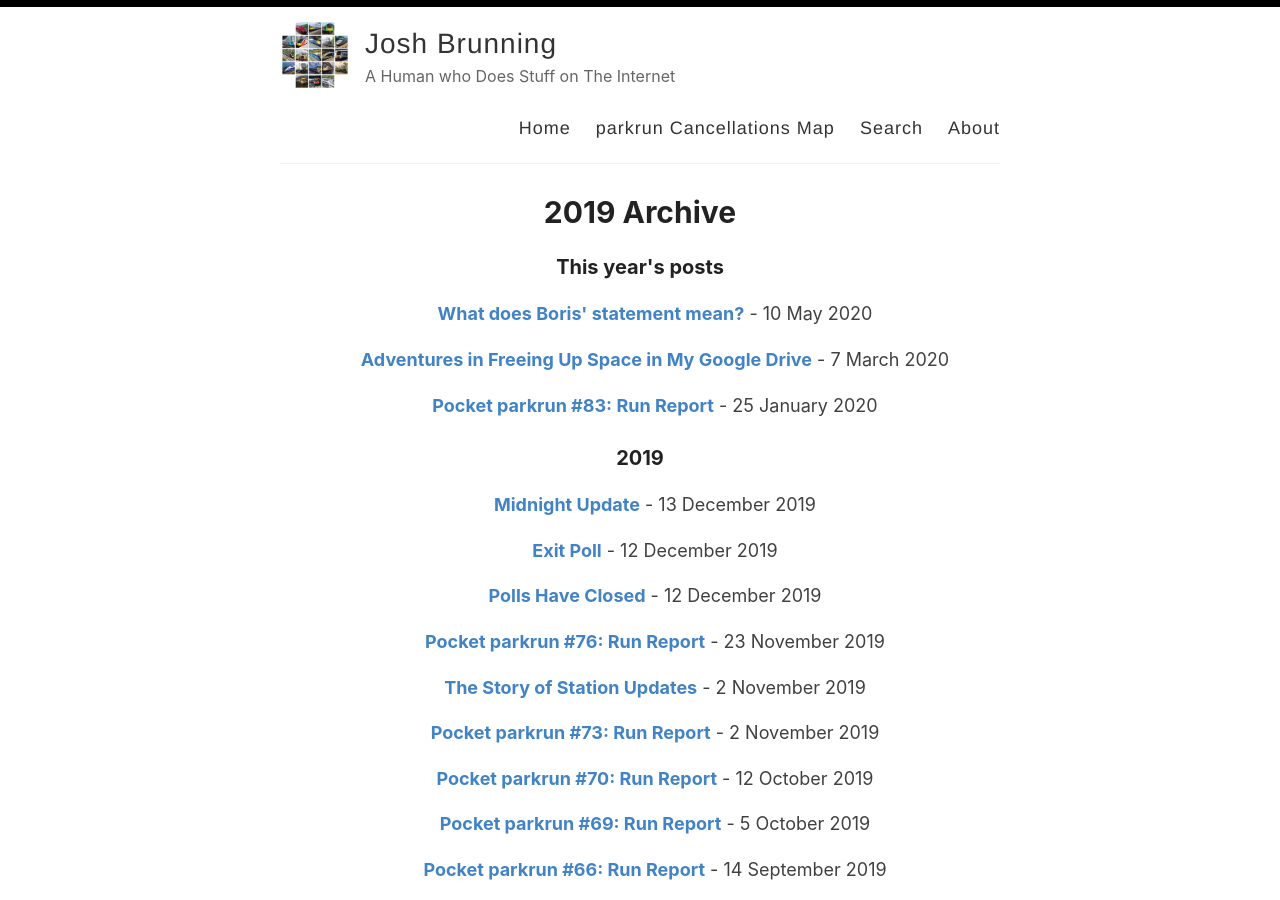
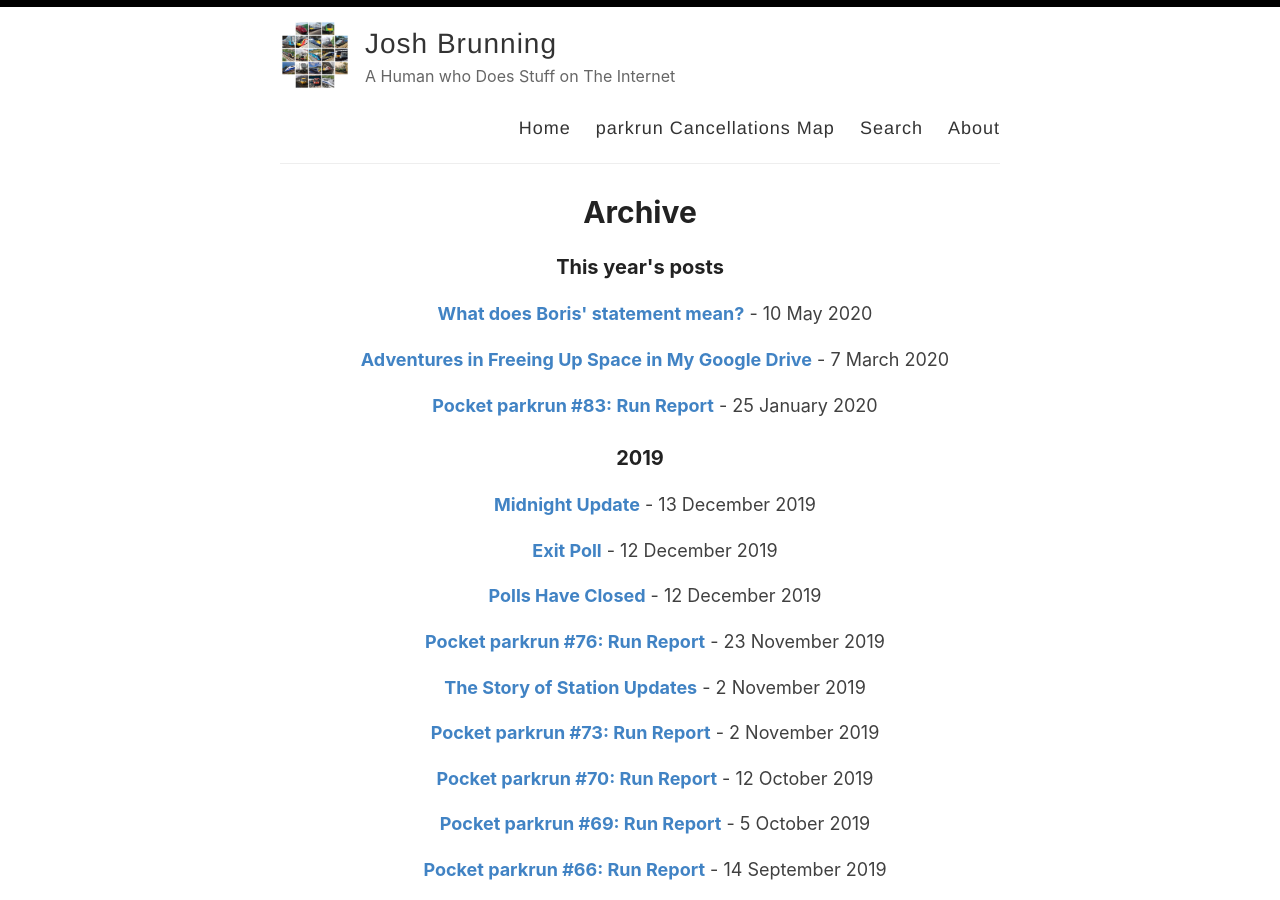
Before and after one commit to josh-justjosh/blog, a Jekyll site: the page built from _pages/archive.md, in a window 1280 px wide and 900 px high. Built offline with Jekyll 4.4.1, drawn with Linux system fonts in a browser that asks for light colours.

Commit message:
Update and rename 2019.md to archive.md

```diff
--- a/_pages/2019.md
+++ b/_pages/archive.md
@@ -1,7 +1,7 @@
 ---
 layout: page
-permalink: /2019/
-title: 2019 Archive
+permalink: /archive/
+title: Archive
 ---
 
 
```
